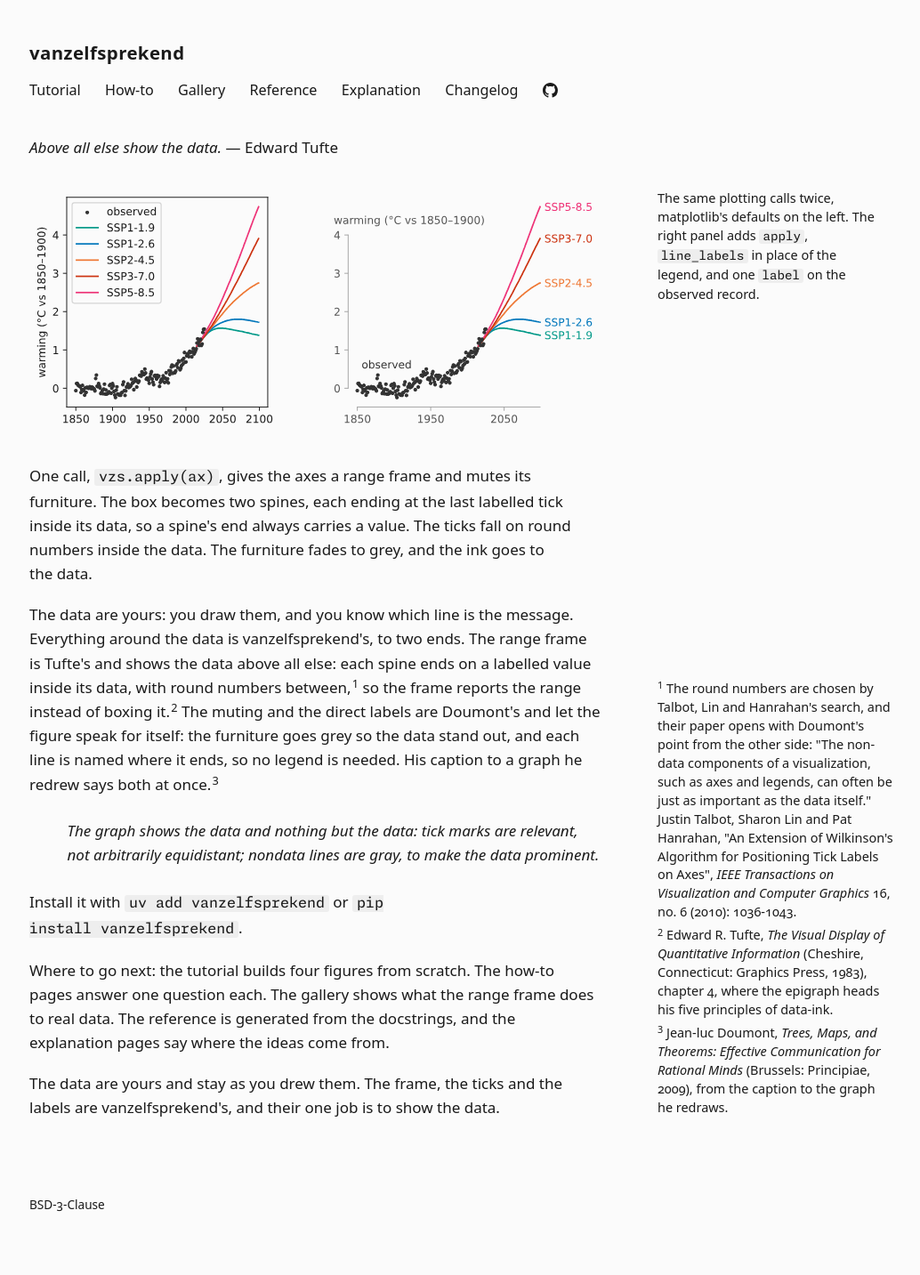
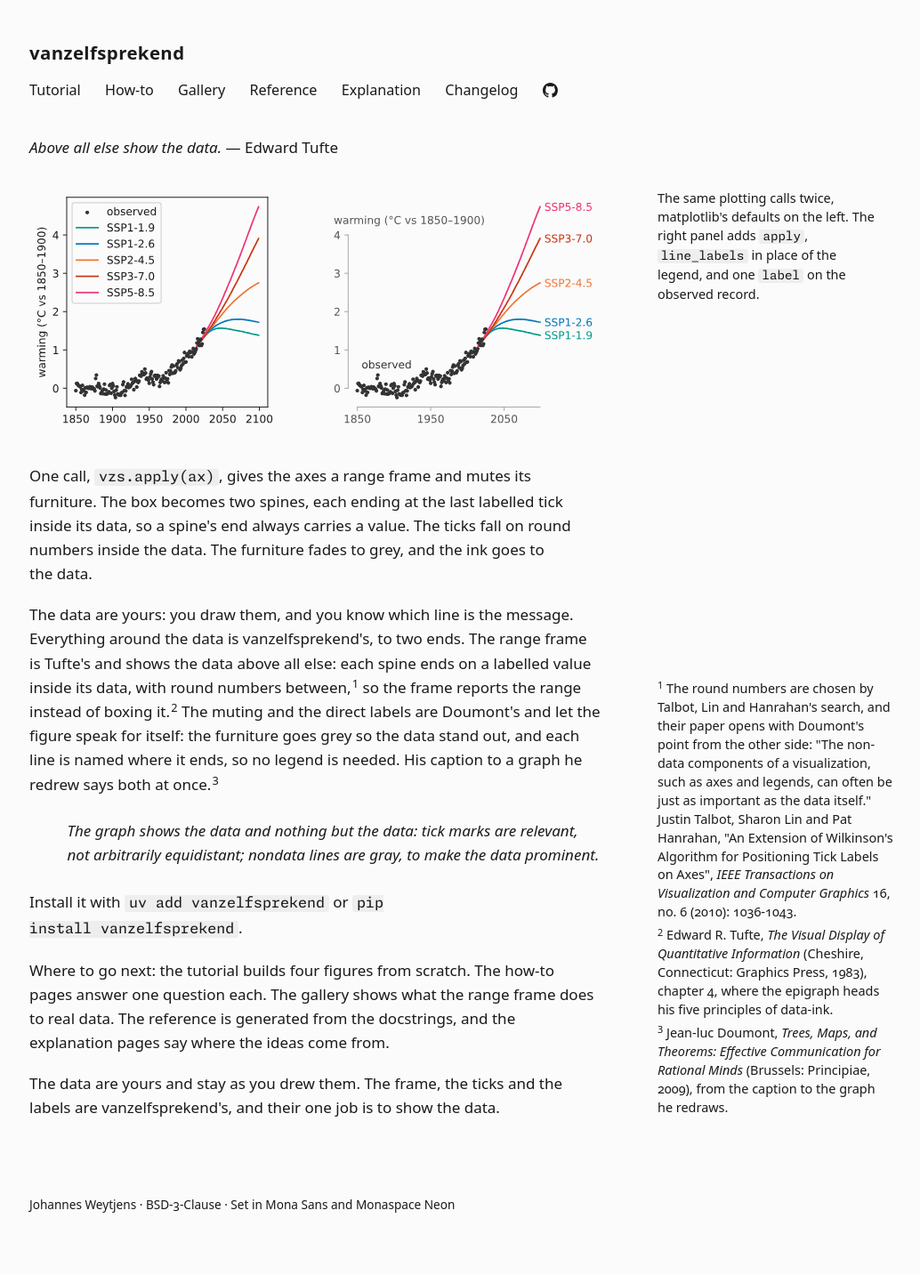
Before and after one commit to jpweytjens/vanzelfsprekend, an MkDocs documentation site: the page built from docs/index.md, in a window 1280 px wide. Shown: the whole page at 89% size, without its empty margins (35-1069 px from the left). Built offline with MkDocs 1.6.1, drawn with Linux system fonts in a browser that asks for light colours; some web fonts are replaced.

Commit message:
docs(theme): make the footer a colophon
Claude-Session: https://claude.ai/code/session_01PDE2DTTGJPkotawfyv3M7U

```diff
--- a/docs/theme/main.html
+++ b/docs/theme/main.html
@@ -34,7 +34,7 @@
   </article>
 
   <footer class="colophon">
-    BSD-3-Clause
+    Johannes Weytjens · <a href="{{ config.repo_url }}/blob/main/LICENSE">BSD-3-Clause</a> · Set in Mona Sans and Monaspace Neon
   </footer>
 </div>
 </body>
```
